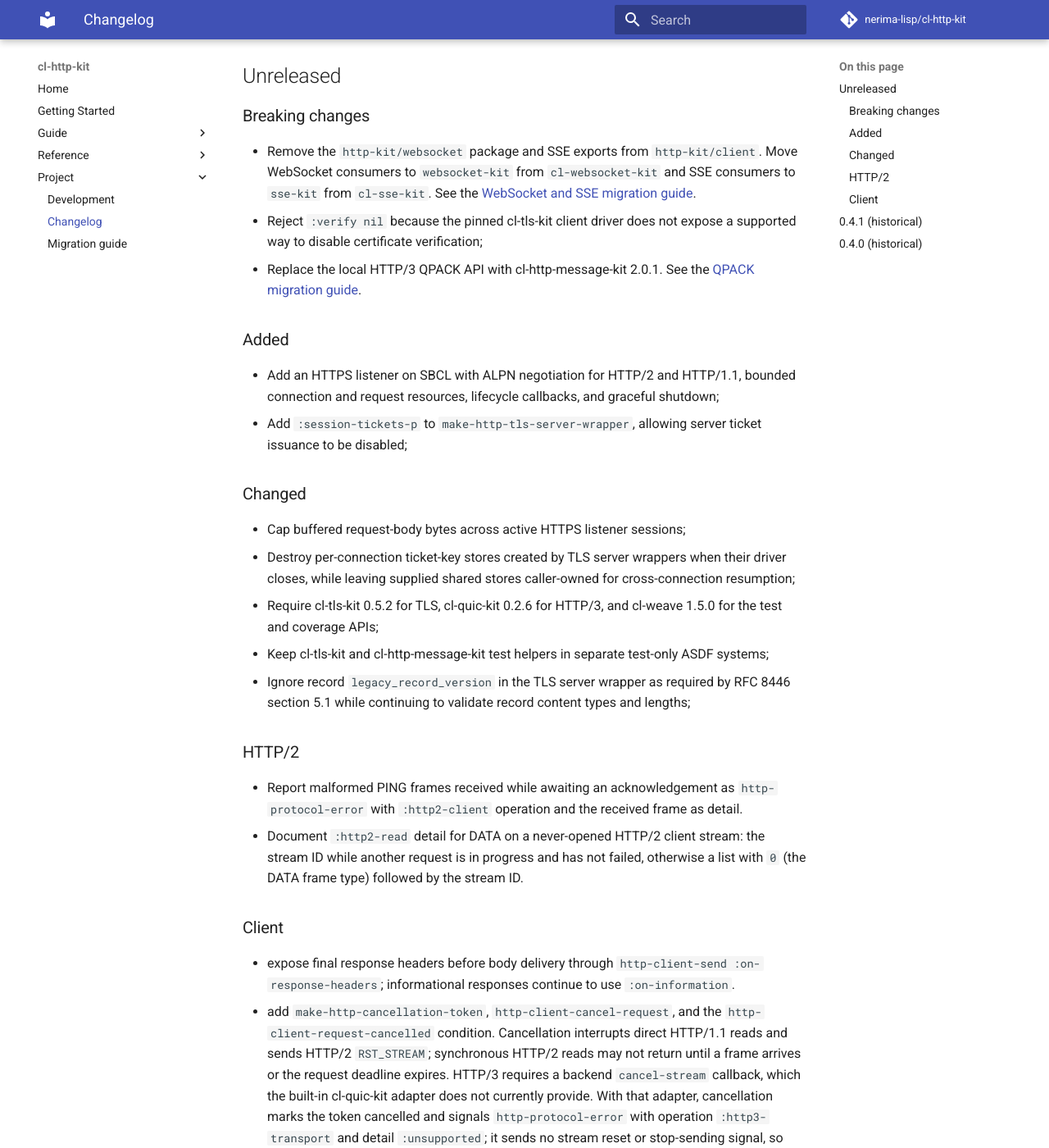
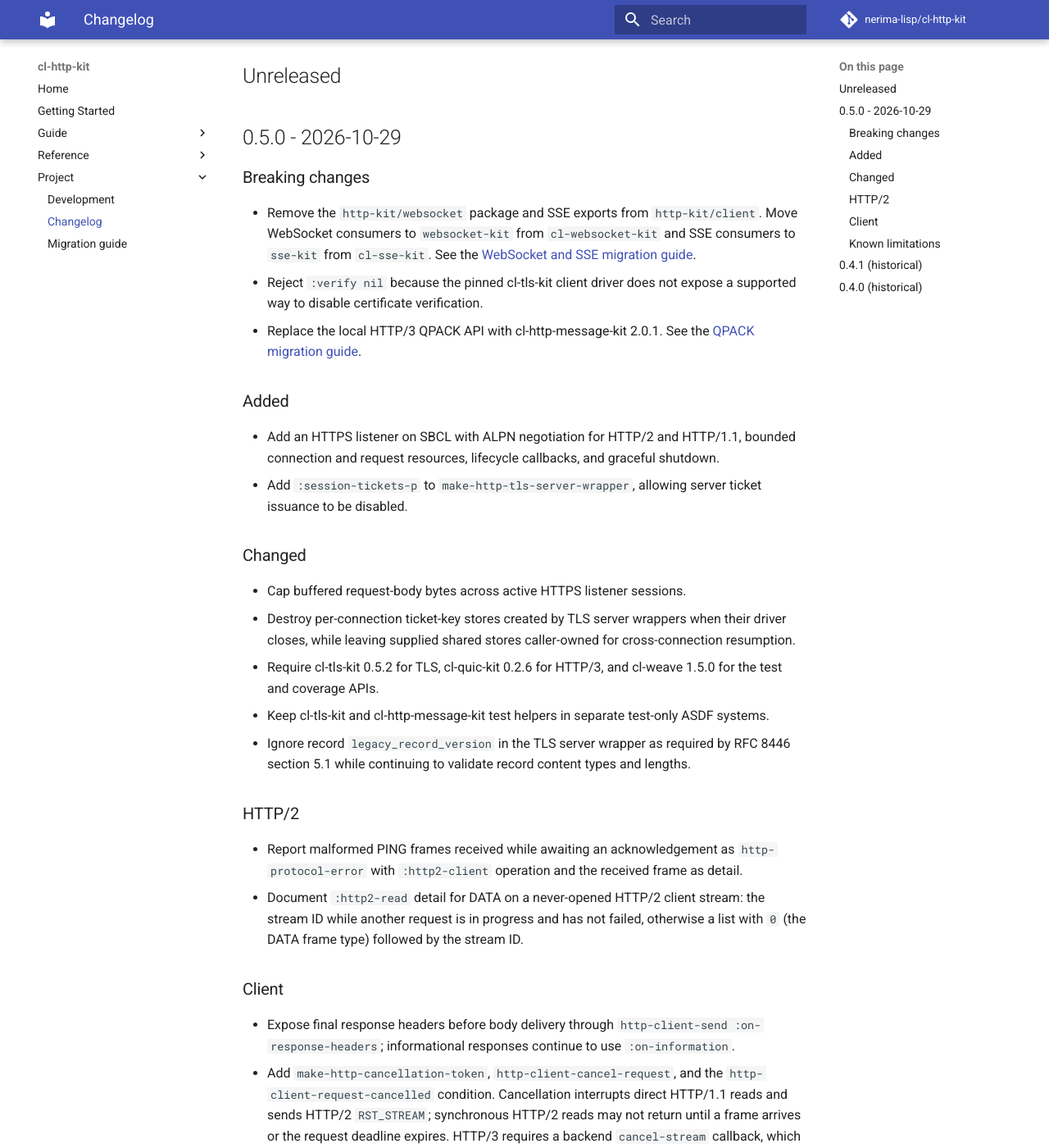
Before and after one commit to nerima-lisp/cl-http-kit, an MkDocs documentation site: the page built from docs/src/project/changelog.md, in a window 1280 px wide and 1400 px high, scrolled down 196 px. Shown: the whole window at 82% size. Built offline with MkDocs 1.6.1 and Material for MkDocs 9.7.7, drawn with Linux system fonts in a browser that asks for light colours; comment, search, counter and statistics services are not loaded; some of the changed text lies outside the part shown.

Commit message:
chore(release): 0.5.0 (#26)

```diff
--- a/docs/src/project/changelog.md
+++ b/docs/src/project/changelog.md
@@ -5,6 +5,8 @@ historical release behavior, not the current API contract; see the
 [API reference](../reference/api.md) for that contract.
 
 ## Unreleased
+
+## 0.5.0 - 2026-10-29
 
 ### Breaking changes
 
@@ -14,7 +16,7 @@ historical release behavior, not the current API contract; see the
   See the
   [WebSocket and SSE migration guide](migration.md#websocket-and-sse-api-migration).
 - Reject `:verify nil` because the pinned cl-tls-kit client driver does not
-  expose a supported way to disable certificate verification;
+  expose a supported way to disable certificate verification.
 - Replace the local HTTP/3 QPACK API with cl-http-message-kit 2.0.1. See the
   [QPACK migration guide](migration.md#0-5-0-changes).
 
@@ -22,23 +24,23 @@ historical release behavior, not the current API contract; see the
 
 - Add an HTTPS listener on SBCL with ALPN negotiation for HTTP/2 and HTTP/1.1,
   bounded connection and request resources, lifecycle callbacks, and graceful
-  shutdown;
+  shutdown.
 - Add `:session-tickets-p` to `make-http-tls-server-wrapper`, allowing server
-  ticket issuance to be disabled;
+  ticket issuance to be disabled.
 
 ### Changed
 
-- Cap buffered request-body bytes across active HTTPS listener sessions;
+- Cap buffered request-body bytes across active HTTPS listener sessions.
 - Destroy per-connection ticket-key stores created by TLS server wrappers when
   their driver closes, while leaving supplied shared stores caller-owned for
-  cross-connection resumption;
+  cross-connection resumption.
 - Require cl-tls-kit 0.5.2 for TLS, cl-quic-kit 0.2.6 for HTTP/3, and
-  cl-weave 1.5.0 for the test and coverage APIs;
+  cl-weave 1.5.0 for the test and coverage APIs.
 - Keep cl-tls-kit and cl-http-message-kit test helpers in separate test-only
-  ASDF systems;
+  ASDF systems.
 - Ignore record `legacy_record_version` in the TLS server wrapper as required by
   RFC 8446 section 5.1 while continuing to validate record content types and
-  lengths;
+  lengths.
 
 ### HTTP/2
 
@@ -51,10 +53,10 @@ historical release behavior, not the current API contract; see the
 
 ### Client
 
-- expose final response headers before body delivery through
+- Expose final response headers before body delivery through
   `http-client-send :on-response-headers`; informational responses continue to
   use `:on-information`.
-- add `make-http-cancellation-token`, `http-client-cancel-request`, and the
+- Add `make-http-cancellation-token`, `http-client-cancel-request`, and the
   `http-client-request-cancelled` condition. Cancellation interrupts direct
   HTTP/1.1 reads and sends HTTP/2 `RST_STREAM`; synchronous HTTP/2 reads may not
   return until a frame arrives or the request deadline expires. HTTP/3 requires
@@ -63,6 +65,15 @@ historical release behavior, not the current API contract; see the
   cancelled and signals `http-protocol-error` with operation
   `:http3-transport` and detail `:unsupported`; it sends no stream reset or
   stop-sending signal, so active I/O can continue until completion or deadline.
+
+### Known limitations
+
+- A nonblocking HTTPS handshake write already in progress can complete after
+  the handshake deadline expires, before the wrapper reports a timeout.
+- The `cl-crypto-kit` 0.2.2 implementation does not explicitly zeroize
+  HMAC/HKDF intermediate buffers. The `cl-tls-kit` 0.5.2 key schedule passes
+  intermediate HKDF outputs directly into extract without explicit erasure.
+  TLS drivers clear some retained secrets on close.
 
 ## 0.4.1 (historical)
 
```
Also changed, not shown: docs/src/getting-started.md (+1 -1 lines), docs/src/guide/core-concepts.md (+1 -1 lines), docs/src/index.md (+7 -9 lines), docs/src/reference/api.md (+1 -1 lines), docs/src/reference/compatibility.md (+1 -1 lines), README.md, 1 other file.
